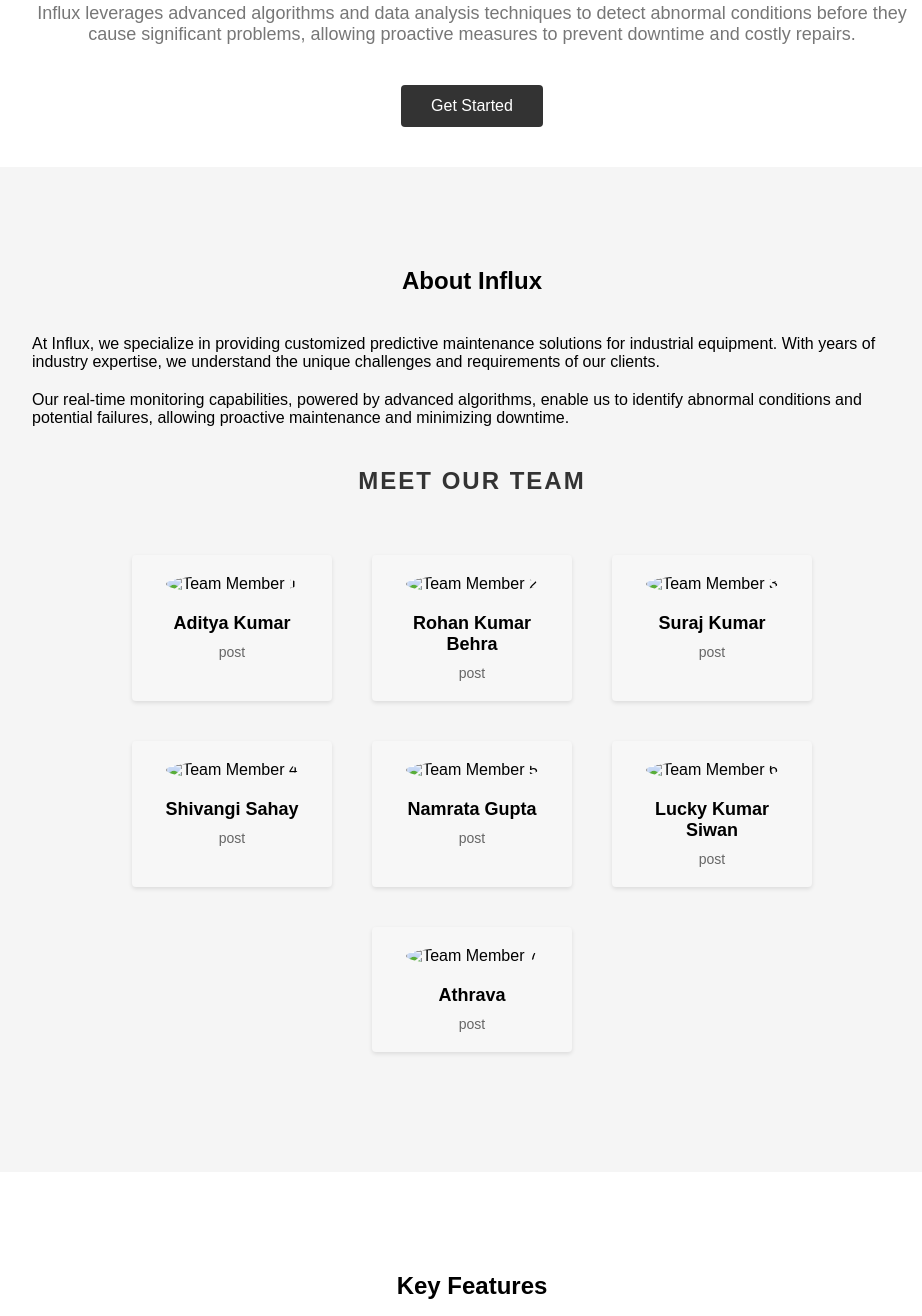
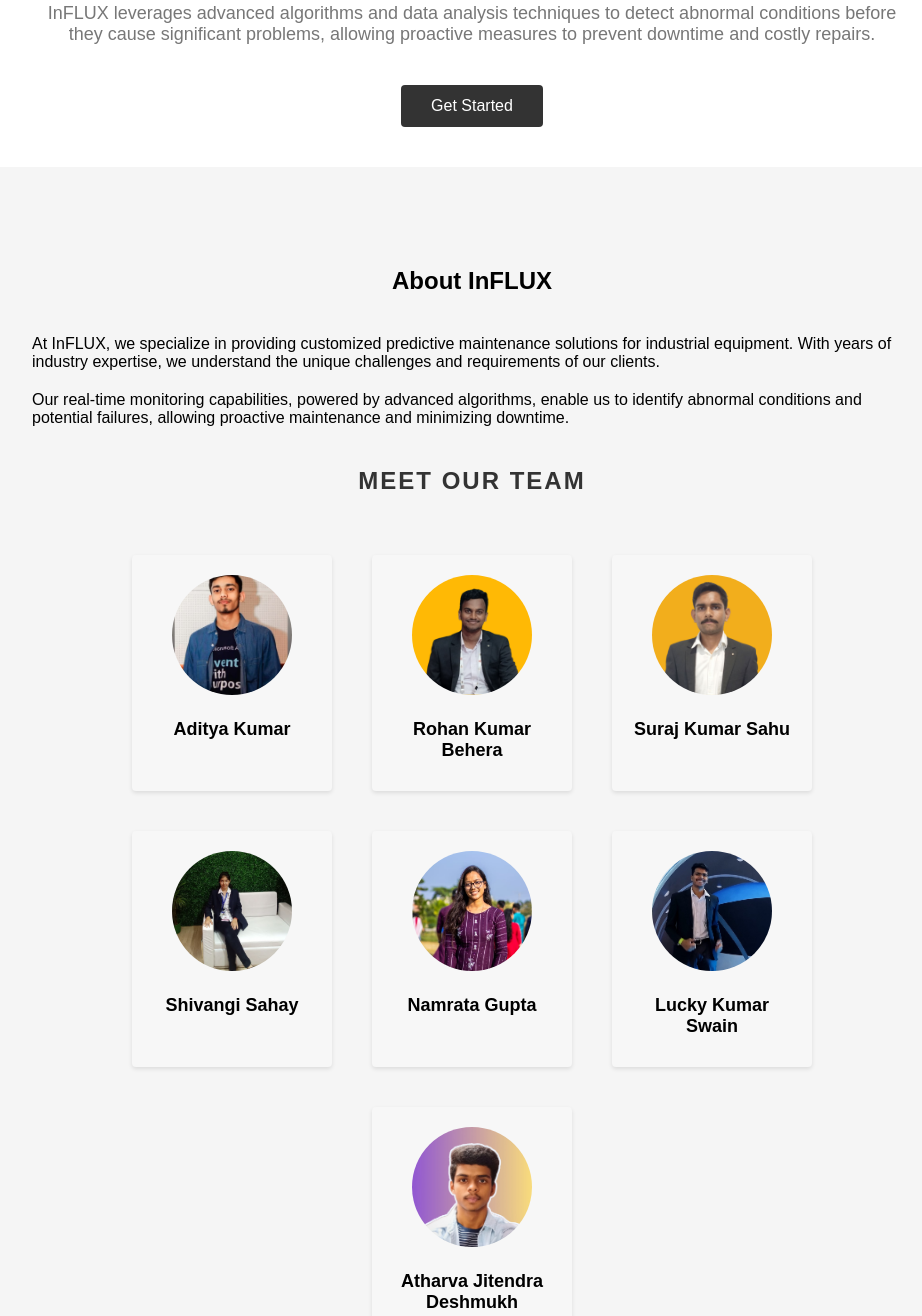
Before and after one commit to adi-kr-123/influx_web, a plain HTML site: page index.html in a window 1280 px wide. Shown: the part 325-1641 px from the top of the page, without its empty margins (168-1090 px from the left). Drawn offline with Linux system fonts and the light colour scheme.

Commit message:
Add files via upload

```diff
--- a/index.html
+++ b/index.html
@@ -4,13 +4,13 @@
     <meta charset="UTF-8">
     <meta name="viewport" content="width=device-width, initial-scale=1.0">
     <link rel="stylesheet" href="style.css">
-    <title>Influx - Predictive Maintenance Solutions</title>
+    <title>InFLUX - Predictive Maintenance Solutions</title>
 </head>
 <body>
 
     <header>
         <div class="container">
-            <h1 class="logo">Influx</h1>
+            <h1 class="logo">InFLUX</h1>
             <nav>
                 <ul class="nav-links">
                     <li><a href="#about">About</a></li>
@@ -24,54 +24,54 @@
     <section class="hero">
         <div class="container">
             <h1>Predictive Maintenance Solutions</h1>
-            <p>Influx leverages advanced algorithms and data analysis techniques to detect abnormal conditions before they cause significant problems, allowing proactive measures to prevent downtime and costly repairs.</p>
+            <p>InFLUX leverages advanced algorithms and data analysis techniques to detect abnormal conditions before they cause significant problems, allowing proactive measures to prevent downtime and costly repairs.</p>
             <a href="#contact" class="cta-btn">Get Started</a>
         </div>
     </section>
 
     <section id="about">
         <div class="container">
-            <h2>About Influx</h2>
-            <p class="p1">At Influx, we specialize in providing customized predictive maintenance solutions for industrial equipment. With years of industry expertise, we understand the unique challenges and requirements of our clients.</p>
+            <h2>About InFLUX</h2>
+            <p class="p1">At InFLUX, we specialize in providing customized predictive maintenance solutions for industrial equipment. With years of industry expertise, we understand the unique challenges and requirements of our clients.</p>
             <p class="p1">Our real-time monitoring capabilities, powered by advanced algorithms, enable us to identify abnormal conditions and potential failures, allowing proactive maintenance and minimizing downtime.</p>
 
             <!-- Team -->
             <h3>Meet Our Team</h3>
         <div class="team">
             <div class="team-member">
-                <img src="" alt="Team Member 1">
+                <img src="images/aditya.jpg" alt="Team Member 1">
                 <h4>Aditya Kumar</h4>
-                <p>post</p>
+                <p></p>
             </div>
             <div class="team-member">
-                <img src="" alt="Team Member 2">
-                <h4>Rohan Kumar Behra</h4>
-                <p>post</p>
+                <img src="images/rohan.png" alt="Team Member 2">
+                <h4>Rohan Kumar Behera</h4>
+                <p></p>
             </div>
             <div class="team-member">
-                <img src="" alt="Team Member 3">
-                <h4>Suraj Kumar</h4>
-                <p>post</p>
+                <img src="images/suraj.png" alt="Team Member 3">
+                <h4>Suraj Kumar Sahu</h4>
+                <p></p>
             </div>
             <div class="team-member">
-                <img src="" alt="Team Member 4">
+                <img src="images/shivangi.jpg" alt="Team Member 4">
                 <h4>Shivangi Sahay</h4>
-                <p>post</p>
+                <p></p>
             </div>
             <div class="team-member">
-                <img src="" alt="Team Member 5">
+                <img src="images/namrata.jpg" alt="Team Member 5">
                 <h4>Namrata Gupta</h4>
-                <p>post</p>
+                <p></p>
             </div>
             <div class="team-member">
-                <img src="" alt="Team Member 6">
-                <h4>Lucky Kumar Siwan</h4>
-                <p>post</p>
+                <img src="images/lucky.jpg" alt="Team Member 6">
+                <h4>Lucky Kumar Swain</h4>
+                <p></p>
             </div>
             <div class="team-member">
-                <img src="" alt="Team Member 7">
-                <h4>Athrava</h4>
-                <p>post</p>
+                <img src="images/atharva.jpg" alt="Team Member 7">
+                <h4>Atharva Jitendra Deshmukh</h4>
+                <p></p>
             </div>
         </div>
         </div>
@@ -93,7 +93,7 @@
             <div class="feature">
                 <i class="fas fa-shield-alt"></i>
                 <h3>Data Security</h3>
-                <p>We prioritize data security and privacy, implementing robust measures to protect our clients' equipment data and comply with industry standards.</p>
+                <p>We prioritize data security and privacy, implementing robust measures to protect our client's equipment data and comply with industry standards.</p>
             </div>
         </div>
     </section>
@@ -112,7 +112,7 @@
 
     <footer>
         <div class="container">
-            <p>&copy; 2023 Influx. All rights reserved.</p>
+            <p>&copy; 2023 InFLUX. All rights reserved.</p>
 
         </div>
     </footer>
```
Also changed, not shown: images/aditya.jpg (added), images/atharva.jpg (added), images/lucky.jpg (added), images/namrata.jpg (added), images/rohan.png (added), images/shivangi.jpg (added), images/suraj.png (added), 1 other file.
